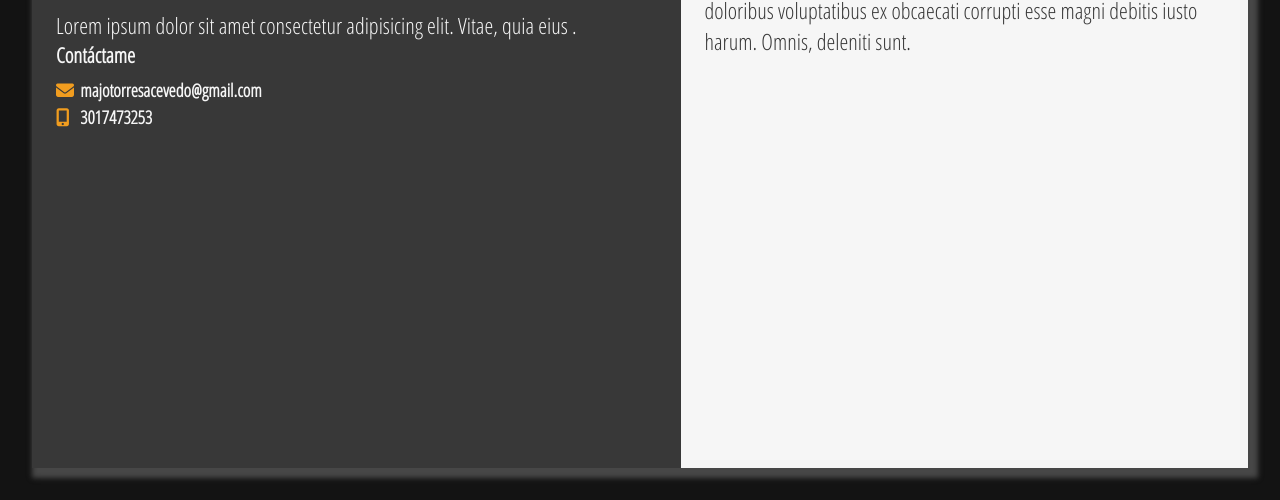
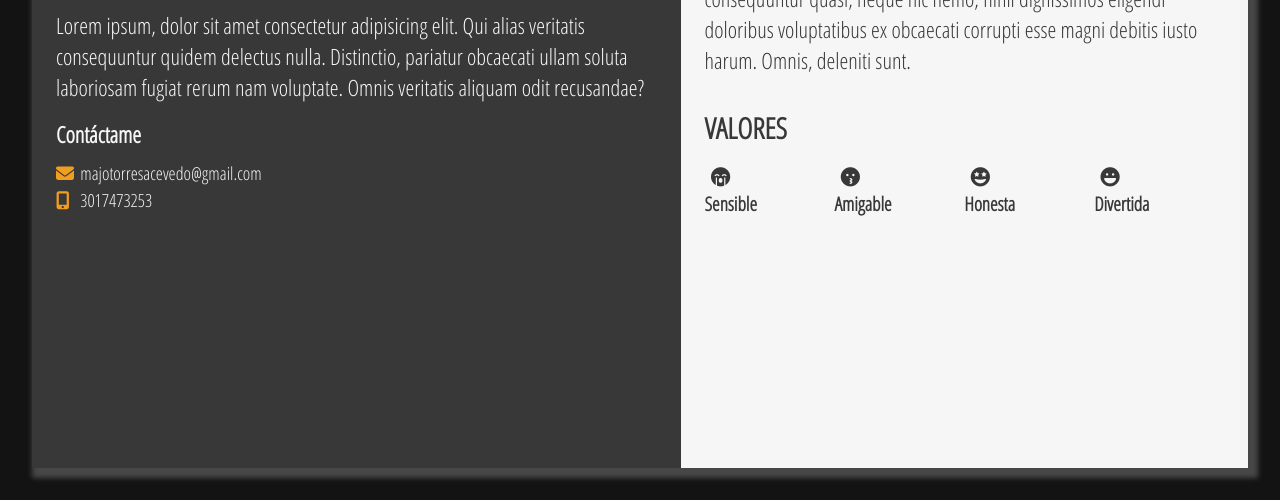
Before and after one commit to MajoGnomoKing/Proyecto-Final, a plain HTML site: page index.html in a window 1280 px wide. Shown: the part 300-800 px from the top of the page. Drawn offline with Linux system fonts and the light colour scheme.

Commit message:
se agrega más contenido al lado derecho, se corrigen margenes y tamaños

```diff
--- a/css/index.css
+++ b/css/index.css
@@ -88,13 +88,14 @@ body {
 
 .left_items {
     margin-bottom: 2rem;
-    font-weight: 600;
+    font-weight: 500;
     color: var(--base);
     }
 
 .left_items .left_title {
-    padding-bottom: 0.6rem ;
-    font-size: 1.3rem;
+    margin-top: 1rem;
+    padding-bottom: 0.7rem ;
+    font-size: 1.4rem;
     }
 
     .left_items ul li {
@@ -136,15 +137,29 @@ body {
 .right_title_2 {
     font-size: 1.8rem;
     text-transform: uppercase;
-   margin-top: 1rem;
+   margin-top: 2rem;
+   margin-bottom: 1rem;
 
 }
 
 .paragraph_right {
     margin-top: 0.8rem ;
     font-size: 1.4rem;
-    font-weight: 500;
+    font-weight: 550;
 
+}
+
+
+.adjectives {
+    display: grid;
+    grid-template-columns: repeat(4,3fr);
+}
+
+.adjectives li {
+    text-align: center;
+    list-style: none;
+    width: 2rem;
+    font-size: 1.2rem;
 }
 
 
--- a/index.html
+++ b/index.html
@@ -22,7 +22,7 @@
     </div><br>
     <h4>Majo Torres</h4>
     </div>
-    <div class="paragraph">Lorem ipsum dolor sit amet consectetur adipisicing elit. Vitae, quia eius .</div>
+    <div class="paragraph">Lorem ipsum, dolor sit amet consectetur adipisicing elit. Qui alias veritatis consequuntur quidem delectus nulla. Distinctio, pariatur obcaecati ullam soluta laboriosam fugiat rerum nam voluptate. Omnis veritatis aliquam odit recusandae?</div>
 
     <div class="left_items">
     <h5 class="left_title">Contáctame</h5>
@@ -52,9 +52,18 @@
         <li><i class="fas fa-headphones"></i>Escuchar</li>
         <li><i class="fas fa-pen-alt"></i>Escribir</li>
     </ul>
+
     <h4 class="right_title_2">Habilidades y Conocimientos</h4>
     <p class="paragraph_right">Lorem ipsum dolor sit amet consectetur adipisicing elit. Ducimus consequuntur quasi, neque hic nemo, nihil dignissimos eligendi doloribus voluptatibus ex obcaecati corrupti esse magni debitis iusto harum. Omnis, deleniti sunt.</p>
 
+    <div class="right_items">
+        <h4 class="right_title_2">Valores</h4>
+        <ul class="adjectives">
+            <li> <i class="fas fa-sad-cry"></i>Sensible</li>
+            <li><i class="fas fa-kiss"></i>Amigable</li>
+            <li><i class="fas fa-grin-stars"></i>Honesta</li>
+            <li><i class="fas fa-laugh"></i>Divertida</li>
+        </ul>
     </div>
     </div>
 
```
